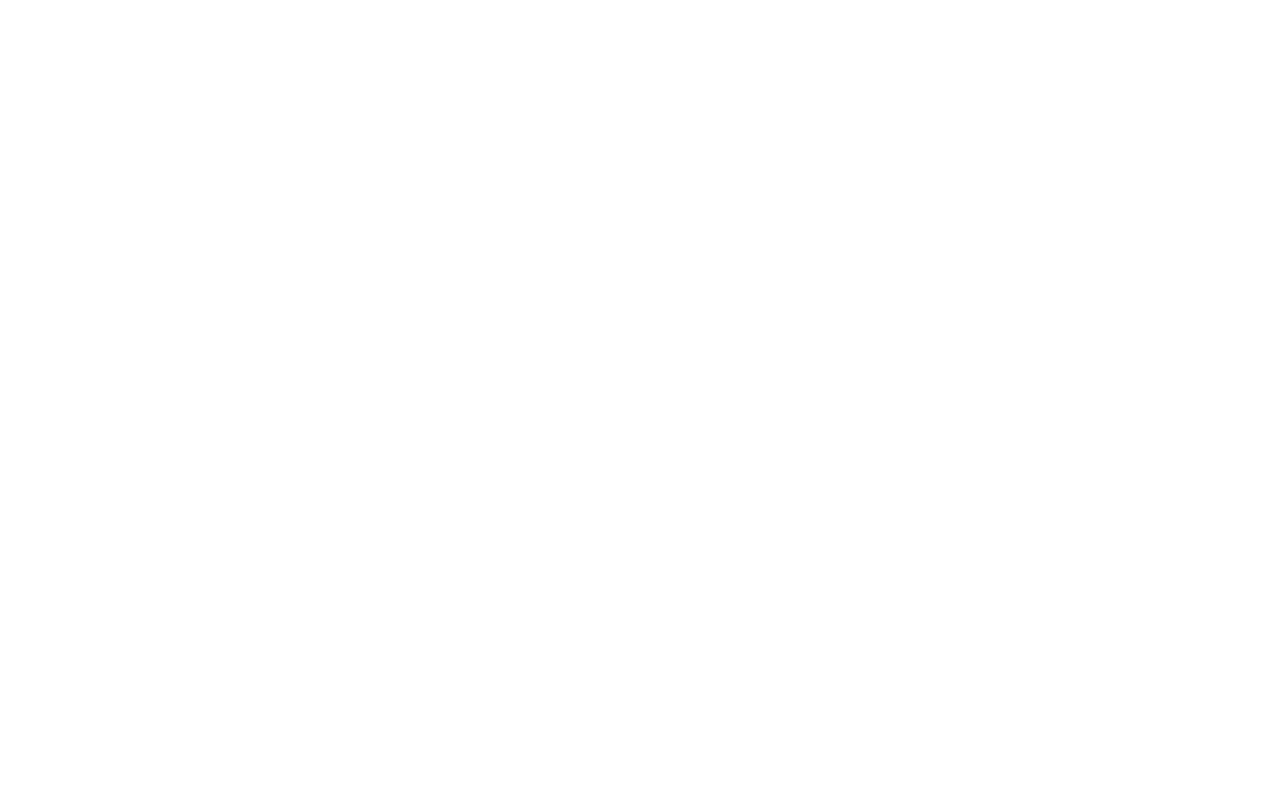
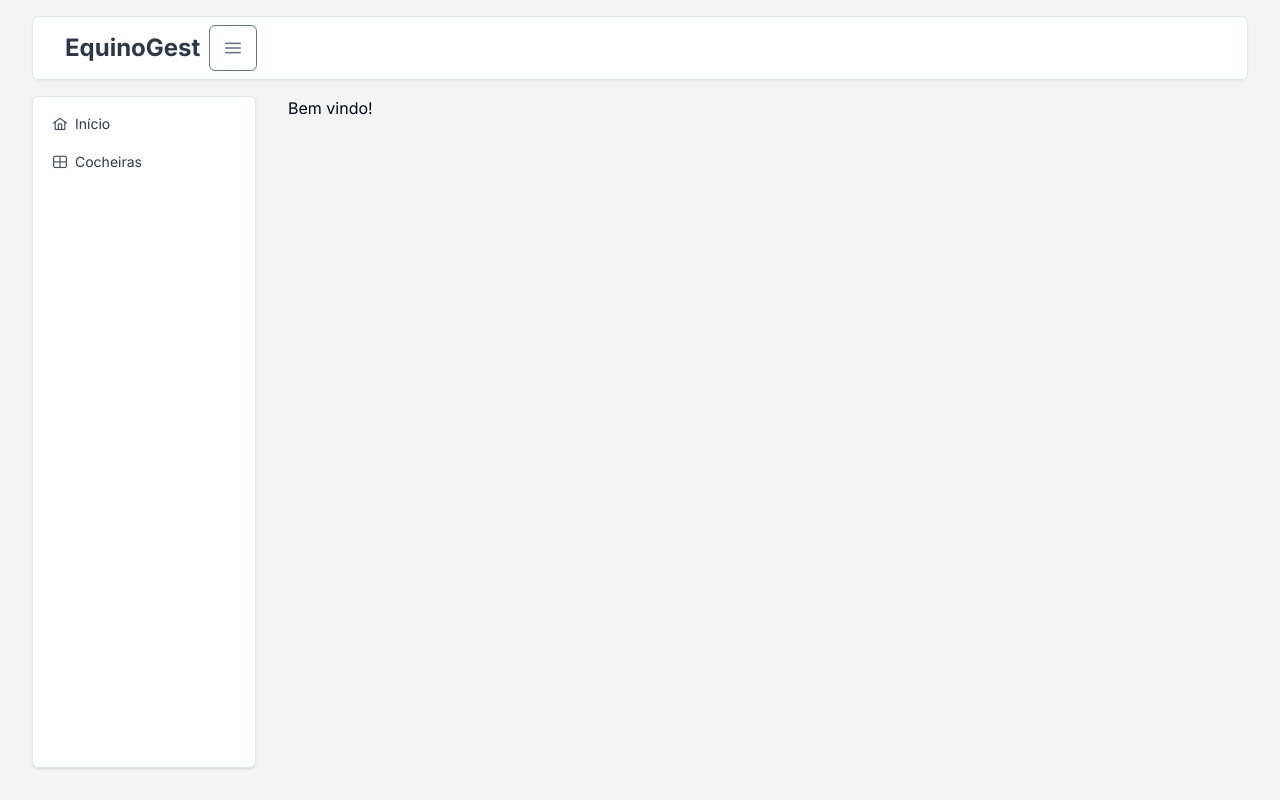
Before and after one commit to Grupo-Sao-Bento/haras-web, a Vue app: page /w/home in a window 1280 px wide. Before the commit this address had no page. Built offline with nearby package versions, Linux system fonts and the light colour scheme.

Commit message:
feat: create base routes schema based on modular architecture

```diff
--- a/src/components/AppHeader.vue
+++ b/src/components/AppHeader.vue
@@ -1,14 +1,15 @@
 <script setup lang="ts">
-import Button from 'primevue/button'
-import Menu from 'primevue/menu'
+import Button from 'primevue/button';
+import Menu from 'primevue/menu';
 </script>
 
 <template>
-  <div class="px-8 py-4 fixed w-full">
+  <div class="px-8 pb-4 fixed w-full">
+    <div class="w-full h-4 bg-zinc-100 dark:bg-surface-900"></div>
     <Menu class="shadow-sm">
       <template #start>
         <div class="flex items-center justify-between w-56">
-          <h2 class="text-2xl ml-8 font-bold">HorseOps</h2>
+          <h2 class="text-2xl ml-8 font-bold">EquinoGest</h2>
           <div>
             <Button
               @click="$emit('toggleMenu')"
--- a/src/components/AppSidebar.vue
+++ b/src/components/AppSidebar.vue
@@ -1,13 +1,24 @@
 <script setup lang="ts">
-import Menu from 'primevue/menu'
-import type { MenuItem } from 'primevue/menuitem'
+import router from '@/router';
+import Menu from 'primevue/menu';
+import type { MenuItem } from 'primevue/menuitem';
 
 const menuItems: MenuItem[] = [
   {
     label: 'Início',
-    icon: 'pi pi-home'
-  }
-]
+    icon: 'pi pi-home',
+    command: () => {
+      router.push(`${import.meta.env.BASE_URL}w/home`);
+    },
+  },
+  {
+    label: 'Cocheiras',
+    icon: 'pi pi-table',
+    command: () => {
+      router.push(`${import.meta.env.BASE_URL}w/stable`);
+    },
+  },
+];
 </script>
 
 <template>
--- /dev/null
+++ b/src/modules/home/HomeModule.vue
@@ -0,0 +1,3 @@
+<template>
+  <router-view />
+</template>
--- /dev/null
+++ b/src/modules/home/router.ts
@@ -0,0 +1,11 @@
+import type { RouteRecordRaw } from 'vue-router';
+import HomeView from './views/HomeView.vue';
+
+const homeRoutes: RouteRecordRaw[] = [
+  {
+    path: '',
+    component: HomeView,
+  },
+];
+
+export default homeRoutes;
--- /dev/null
+++ b/src/modules/home/views/HomeView.vue
@@ -0,0 +1,3 @@
+<template>
+  <h1>Bem vindo!</h1>
+</template>
--- /dev/null
+++ b/src/modules/stable/StableModule.vue
@@ -0,0 +1,3 @@
+<template>
+  <router-view />
+</template>
--- /dev/null
+++ b/src/modules/stable/router.ts
@@ -0,0 +1,11 @@
+import type { RouteRecordRaw } from 'vue-router';
+import StableView from './views/StableView.vue';
+
+const stableRoutes: RouteRecordRaw[] = [
+  {
+    path: '',
+    component: StableView,
+  },
+];
+
+export default stableRoutes;
--- /dev/null
+++ b/src/modules/stable/views/StableView.vue
@@ -0,0 +1,3 @@
+<template>
+  <h1>Cocheiras</h1>
+</template>
--- a/src/router/index.ts
+++ b/src/router/index.ts
@@ -1,6 +1,10 @@
-import AppVue from '@/App.vue'
-import AppWorkspaceVue from '@/views/AppWorkspace.vue'
-import { createRouter, createWebHistory } from 'vue-router'
+import AppVue from '@/App.vue';
+import AppWorkspaceVue from '@/views/AppWorkspace.vue';
+import HomeModuleVue from '@/modules/home/HomeModule.vue';
+import { createRouter, createWebHistory } from 'vue-router';
+import homeRoutes from '@/modules/home/router';
+import StableModule from '@/modules/stable/StableModule.vue';
+import stableRoutes from '@/modules/stable/router';
 
 const router = createRouter({
   history: createWebHistory(import.meta.env.BASE_URL),
@@ -8,14 +12,30 @@ const router = createRouter({
     {
       path: '/',
       component: AppVue,
+      redirect: '/w',
       children: [
         {
           path: 'w',
-          component: AppWorkspaceVue
-        }
-      ]
-    }
-  ]
-})
+          component: AppWorkspaceVue,
+          redirect: '/w/home',
+          children: [
+            {
+              path: 'home',
+              name: 'home-module',
+              component: HomeModuleVue,
+              children: homeRoutes,
+            },
+            {
+              path: 'stable',
+              name: 'stable-module',
+              component: StableModule,
+              children: stableRoutes,
+            },
+          ],
+        },
+      ],
+    },
+  ],
+});
 
-export default router
+export default router;
--- a/src/views/AppWorkspace.vue
+++ b/src/views/AppWorkspace.vue
@@ -1,20 +1,23 @@
 <script setup lang="ts">
-import AppHeader from '@/components/AppHeader.vue'
-import AppSidebar from '@/components/AppSidebar.vue'
-import { ref } from 'vue'
+import AppHeader from '@/components/AppHeader.vue';
+import AppSidebar from '@/components/AppSidebar.vue';
+import { ref } from 'vue';
+import { RouterView } from 'vue-router';
 
-const isMenuVisible = ref(true)
+const isMenuVisible = ref(true);
 </script>
 
 <template>
-  <div class="min-h-screen bg-zinc-100">
+  <div class="min-h-screen bg-zinc-100 dark:bg-surface-900">
     <AppHeader @toggleMenu="isMenuVisible = !isMenuVisible" />
     <AppSidebar v-if="isMenuVisible" />
     <div
       class="pt-24 pr-8 min-h-screen"
       :class="{ 'ml-72': isMenuVisible, 'pl-8': !isMenuVisible }"
     >
-      <div class="w-full min-h-[calc(100vh-8rem)]"></div>
+      <div class="w-full min-h-[calc(100vh-8rem)] text-surface-950 dark:text-surface-50">
+        <RouterView />
+      </div>
     </div>
   </div>
 </template>
--- a/tailwind.config.js
+++ b/tailwind.config.js
@@ -10,7 +10,7 @@ export default {
   theme: {
     extend: {
       fontFamily: {
-        sans: ['"Inter"', 'sans-serif']
+        sans: ['"Inter"', 'sans-serif'],
       },
       colors: {
         // Light mode variables
@@ -37,9 +37,9 @@ export default {
         'surface-700': 'rgb(var(--surface-700))',
         'surface-800': 'rgb(var(--surface-800))',
         'surface-900': 'rgb(var(--surface-900))',
-        'surface-950': 'rgb(var(--surface-950))'
-      }
-    }
+        'surface-950': 'rgb(var(--surface-950))',
+      },
+    },
   },
-  plugins: []
-}
+  plugins: [],
+};
```
